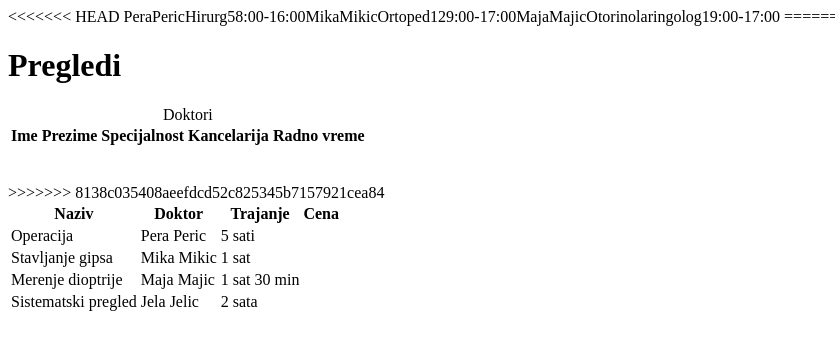
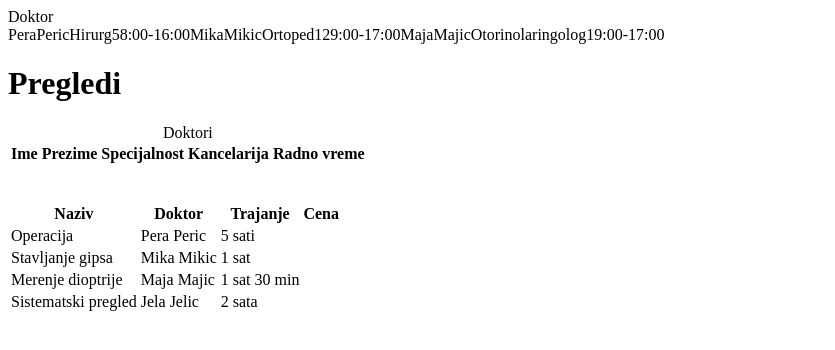
Before and after one commit to fed-ftn/fed-38-tim4, a plain HTML site: page index.html in a window 1280 px wide. Shown: the whole page, without its empty margins (0-835 px from the left). Drawn offline with Linux system fonts and the light colour scheme.

Commit message:
Konflikt

```diff
--- a/index.html
+++ b/index.html
@@ -7,8 +7,7 @@
     <title>Document</title>
 </head>
 <body>
-    <nav></nav>
-<<<<<<< HEAD
+    <nav>Doktor</nav>
 
     <table>
         <caption>Doktori</caption>
@@ -40,7 +39,6 @@
             <tr>1</tr>
             <tr>9:00-17:00</tr>
         </tr>
-=======
     <h1>Pregledi</h1>
     <table>
         <tr>
@@ -67,7 +65,6 @@
         <td>Sistematski pregled</td>
         <td>Jela Jelic</td>
         <td>2 sata</td>
->>>>>>> 8138c035408aeefdcd52c825345b7157921cea84
     </table>
 </body>
 </html>
```
